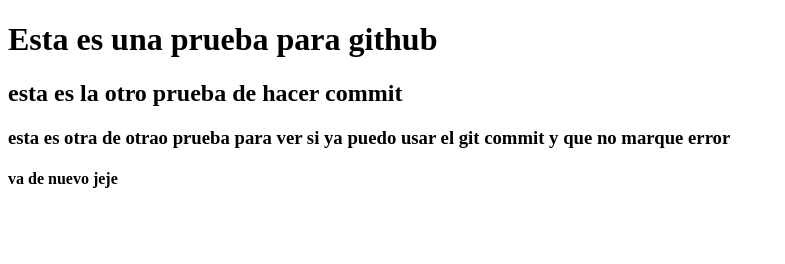
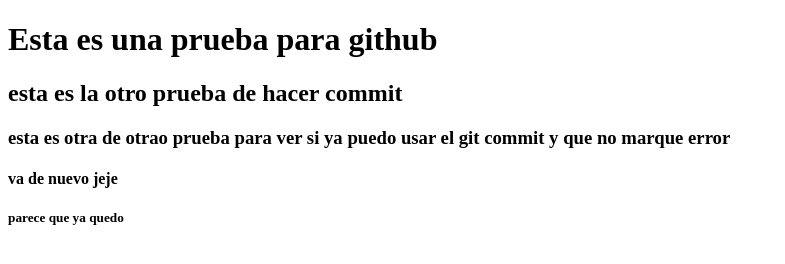
Before and after one commit to jzanella24/new-repo, a plain HTML site: page index.html in a window 1280 px wide. Shown: the whole page, without its empty margins (0-785 px from the left). Drawn offline with Linux system fonts and the light colour scheme.

Commit message:
ahora si parece que ya

```diff
--- a/index.html
+++ b/index.html
@@ -10,5 +10,6 @@
     <h2>esta es la otro prueba de hacer commit</h2>
     <h3>esta es otra de otrao prueba para ver si ya puedo usar el git commit y que no marque error</h3>
     <h4> va de nuevo jeje</h4>
+    <h5>parece que ya quedo</h5>
 </body>
 </html>
```
